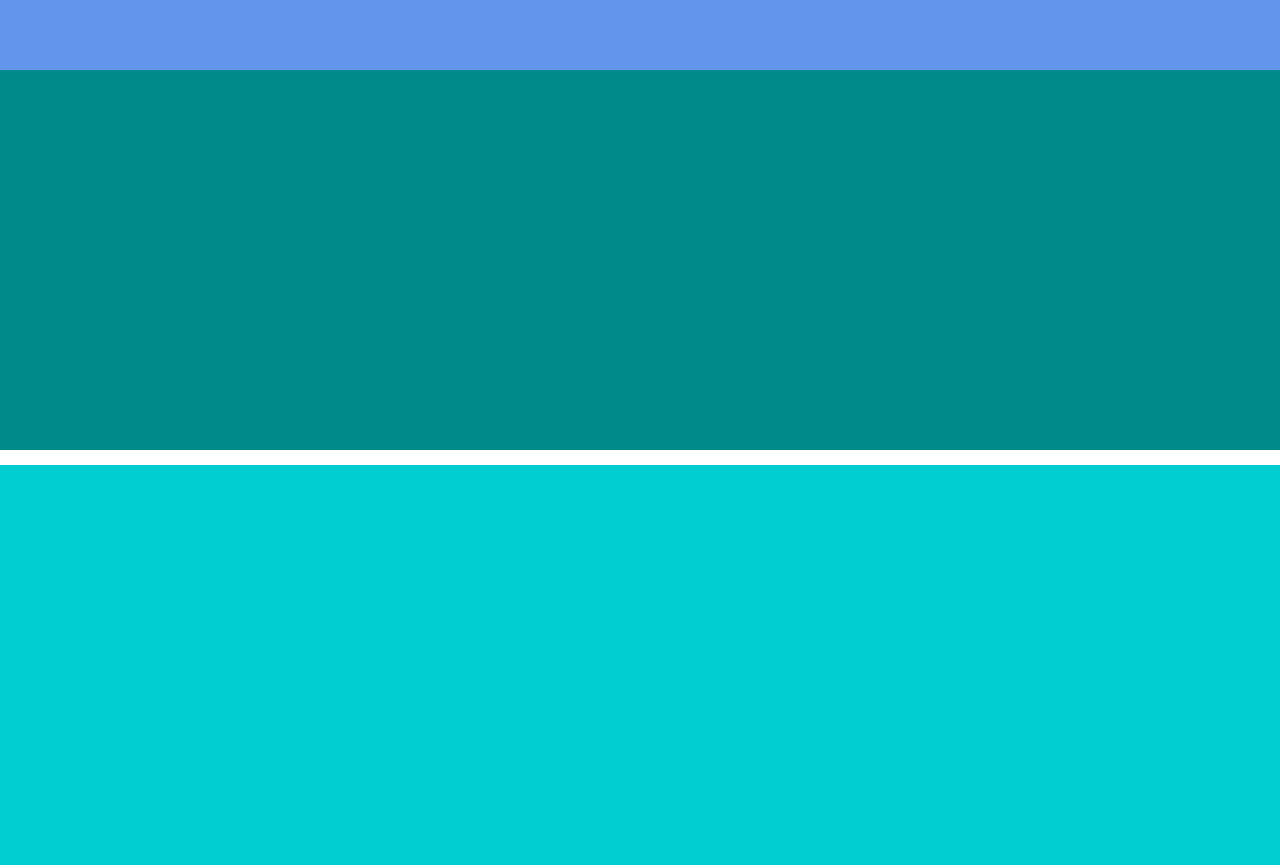
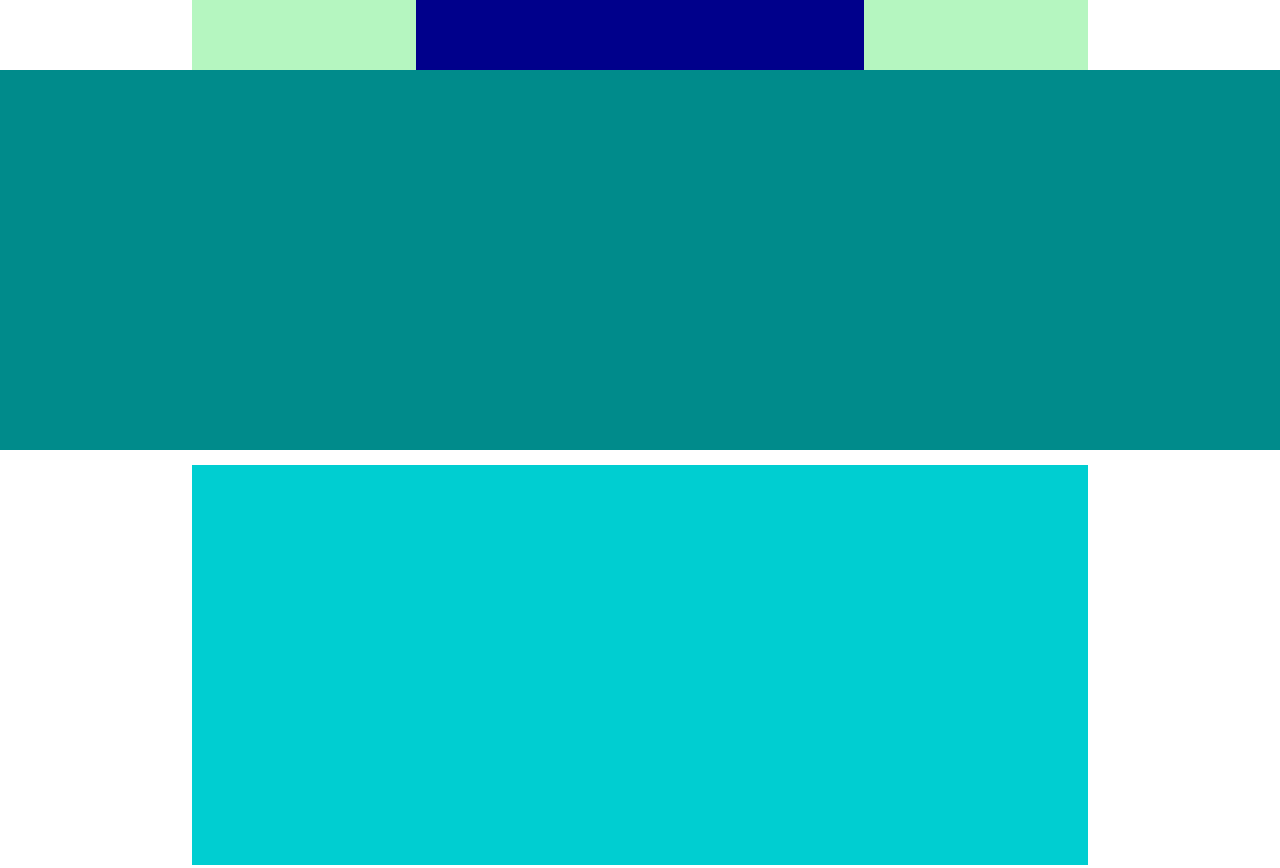
Before and after one commit to Gbelda/htmlcss-discord, a plain HTML site: page index.html in a window 1280 px wide. Shown: the top 868 px of the page. Drawn offline with Linux system fonts and the light colour scheme.

Commit message:
Created Navi sections using float

```diff
--- a/index.html
+++ b/index.html
@@ -16,9 +16,9 @@
                 <div class="links">
 
                 </div>
-                <div class="login">
+                <aside class="login">
 
-                </div>
+                </aside>
             </nav>
         </header>
 
@@ -40,7 +40,7 @@
             </div>
             <!-- /container -->
 
-            <div class="container">
+            <div class="container wave">
                 <div class="sect clearfix">
                     <div class="img_right">
 
@@ -64,7 +64,7 @@
             </div>
             <!-- /container -->
 
-            <div class="container">
+            <div class="container wave">
                 <div class="sect clearfix">
                     <div class="img_right">
 
--- a/style.css
+++ b/style.css
@@ -10,12 +10,33 @@
     clear: both;
 }
 
+.container{
+    width: 70%;
+    margin: auto;
+}
+
+.navi aside{
+    float: left;
+    width: 25%;
+}
+
+.navi .links{
+    float: left;
+    width: 50%;
+}
+
 /* DEBUG */
 
-.debug .navi{
+.debug .navi > .links {
     height: 70px;
-    background-color: cornflowerblue;
+    background-color: darkblue;
 }
+
+.debug .navi > aside{
+    background-color: rgba(100, 237, 123, 0.479);
+    height: 70px;
+}
+
 
 .debug .hero_img{
     height: 380px;
```
